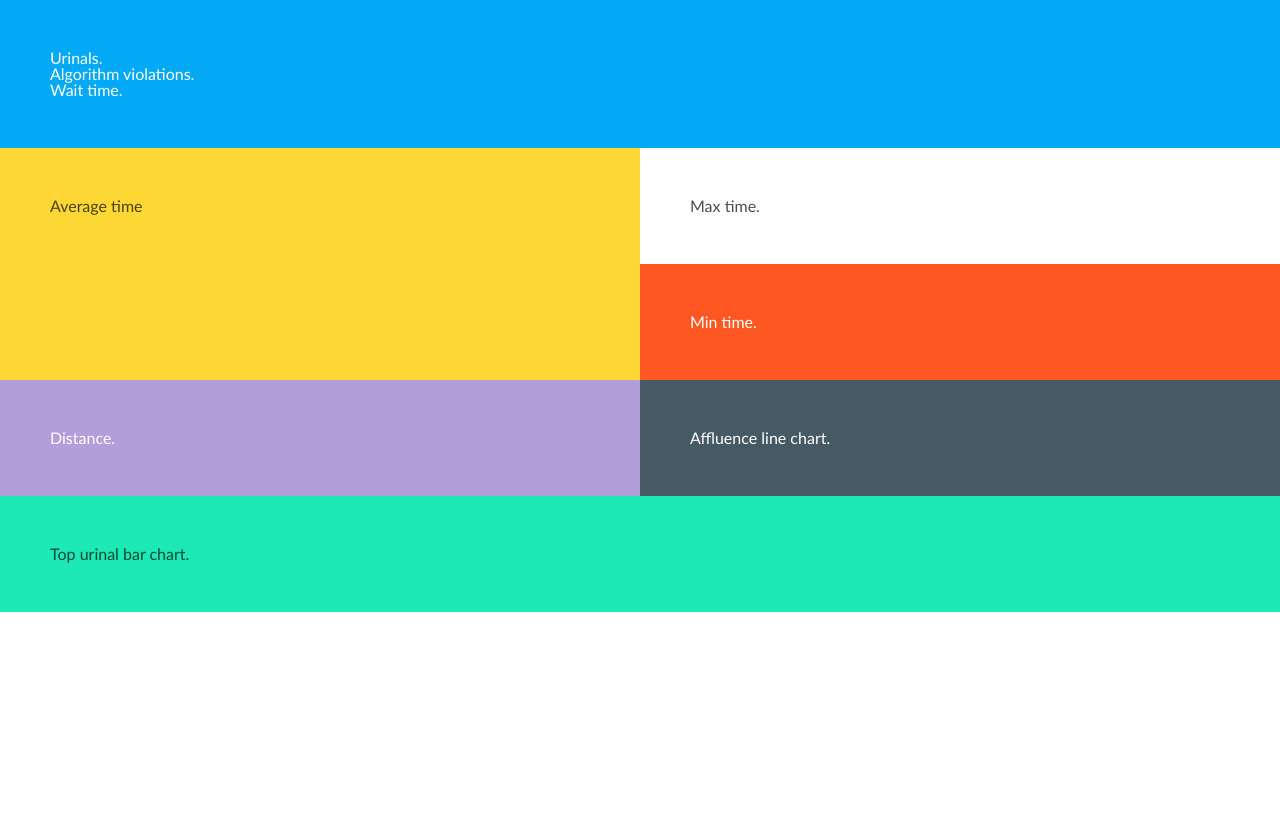
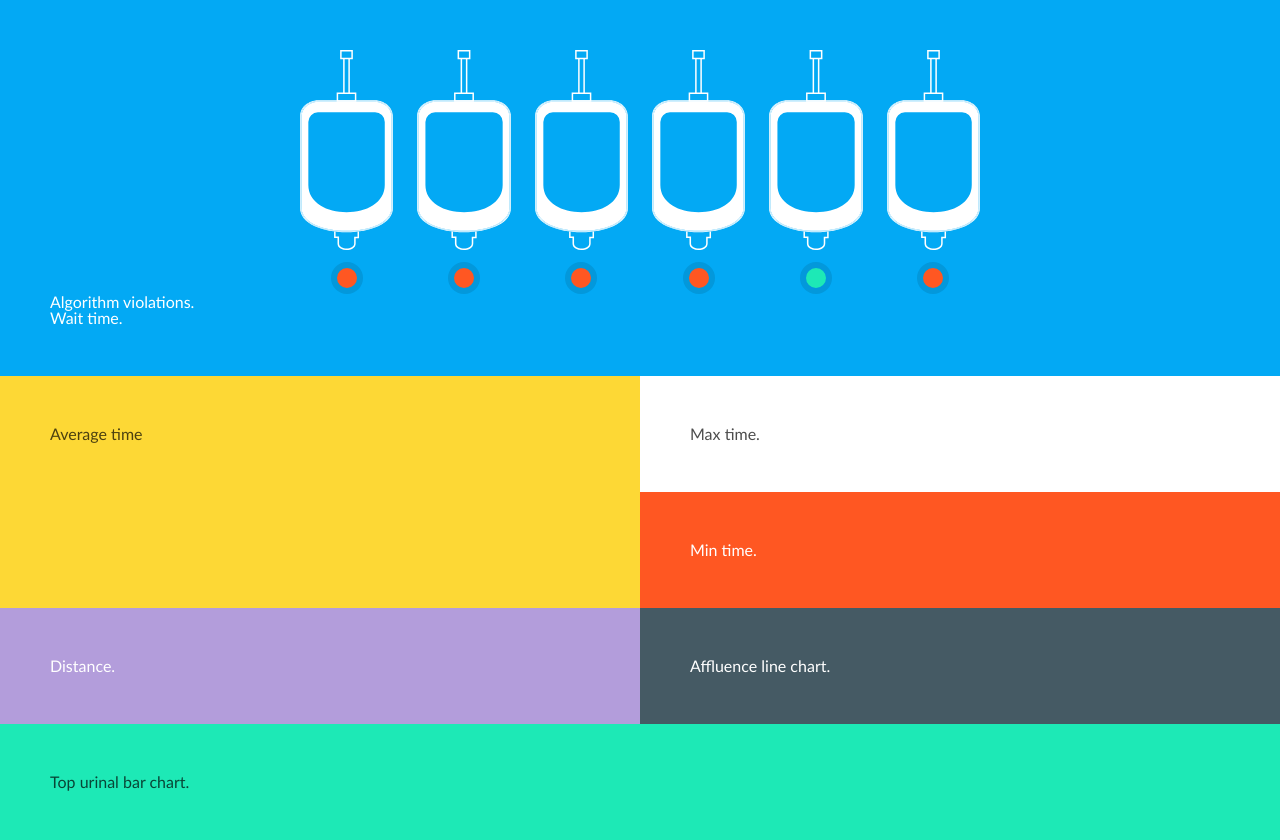
Before and after one commit to rchicoria/mictor.io, a plain HTML site: page index.html in a window 1280 px wide. Before the commit the page ends 800 px from the top, so only its background shows below. Drawn offline with Linux system fonts and the light colour scheme.

Commit message:
Add urinals list

```diff
--- a/index.html
+++ b/index.html
@@ -32,7 +32,37 @@
   <div class="grid">
     <div class="grid-100">
       <div class="grid-blue">
-        Urinals.<br />
+        <ul class="urinals">
+          <li>
+            <img src="img/urinal.svg" alt="Urinal #1" />
+            <div class="status status-busy"></div>
+          </li>
+
+          <li>
+            <img src="img/urinal.svg" alt="Urinal #1" />
+            <div class="status status-busy"></div>
+          </li>
+
+          <li>
+            <img src="img/urinal.svg" alt="Urinal #1" />
+            <div class="status status-busy"></div>
+          </li>
+
+          <li>
+            <img src="img/urinal.svg" alt="Urinal #1" />
+            <div class="status status-busy"></div>
+          </li>
+
+          <li>
+            <img src="img/urinal.svg" alt="Urinal #1" />
+            <div class="status status-free"></div>
+          </li>
+
+          <li>
+            <img src="img/urinal.svg" alt="Urinal #1" />
+            <div class="status status-busy"></div>
+          </li>
+        </ul>
         Algorithm violations.<br />
         Wait time.<br />
       </div>
--- a/scss/main.scss
+++ b/scss/main.scss
@@ -5,7 +5,7 @@
 @import "partials/typography";
 @import "modules/grid";
 @import "modules/buttons";
-@import "partials/menu";
+@import "partials/urinals";
 
 body {
   background-color: $white;
--- a/scss/modules/_grid.scss
+++ b/scss/modules/_grid.scss
@@ -26,7 +26,7 @@
   }
 
   div {
-    div {
+    > div {
       @include flex(1);
       @include padding(50px 50px 50px 50px);
 
--- /dev/null
+++ b/scss/partials/_urinals.scss
@@ -0,0 +1,31 @@
+ul.urinals {
+  text-align: center;
+
+  li {
+    display: inline-block;
+    @include margin(null 10px null 10px);
+
+    img {
+      width: auto;
+      height: 200px;
+    }
+
+    .status {
+      @include margin(10px auto null auto);
+      width: 20px;
+      height: 20px;
+      border-radius: 50%;
+      border-width: 6px;
+      border-style: solid;
+      border-color: darken($blue, 5%);
+
+      &-busy {
+        background-color: $orange;
+      }
+
+      &-free {
+        background-color: $green;
+      }
+    }
+  }
+}
```
Also changed, not shown: css/main.css, img/urinal.svg (added), 1 other file.
